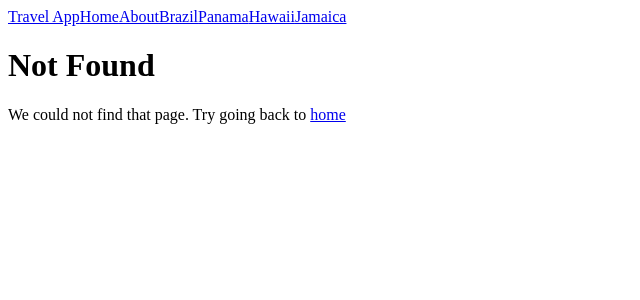
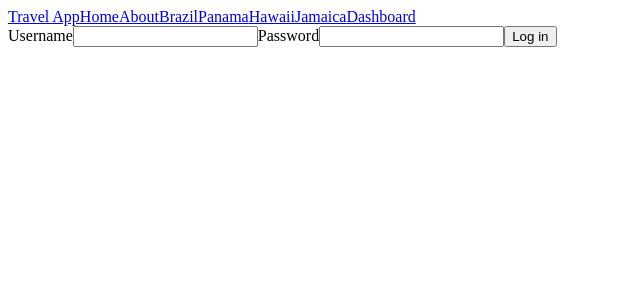
Before and after one commit to osaga-fu/vue-router-course, a Vue app: page /login in a window 1280 px wide. Before the commit this address had no page. Shown: the top 300 px of the page, without its empty margins (0-640 px from the left). Built offline with nearby package versions, Linux system fonts and the light colour scheme.

Commit message:
Add route meta fields

```diff
--- a/src/components/NavigationMenu.vue
+++ b/src/components/NavigationMenu.vue
@@ -13,10 +13,14 @@ const destinations = sourceData.destinations;
     <RouterLink
       v-for="destination in destinations"
       :key="destination.id"
-      :to="{ name: 'destination.details', params: { id: destination.id, slug: destination.slug } }"
+      :to="{
+        name: 'destination.details',
+        params: { id: destination.id, slug: destination.slug },
+      }"
     >
       {{ destination.name }}
     </RouterLink>
+    <RouterLink :to="{ name: 'Protected' }">Dashboard</RouterLink>
   </nav>
 </template>
 
--- a/src/router/index.js
+++ b/src/router/index.js
@@ -4,6 +4,19 @@ import sourceData from "../data.json";
 
 const routes = [
   { path: "/", name: "Home", component: HomePage },
+  {
+    path: "/protected",
+    name: "Protected",
+    component: () => import("../views/ProtectedPage.vue"),
+    meta: {
+      requiresAuth: true,
+    },
+  },
+  {
+    path: "/login",
+    name: "Login",
+    component: () => import("../views/LogInPage.vue"),
+  },
   {
     path: "/about",
     name: "About",
@@ -57,5 +70,11 @@ const router = createRouter({
     return savedPosition || { top: 0 };
   },
 });
+//Global navigation guard
+router.beforeEach((to, from) => {
+  if (to.meta.requiresAuth && !window.user) {
+    return { name: "Login" };
+  }
+});
 
 export default router;
--- /dev/null
+++ b/src/views/LogInPage.vue
@@ -0,0 +1,28 @@
+<script setup>
+import { ref } from "vue";
+import { useRouter } from "vue-router";
+
+const username = ref("");
+const password = ref("");
+const router = useRouter();
+
+const login = () => {
+  // Simulated authentication
+  window.user = username.value;
+  router.push({ name: "Protected" });
+}
+</script>
+
+<template>
+  <div class="login">
+    <form @submit.prevent="login" class="form">
+      <label for="username">Username</label>
+      <input v-model="username" type="text" name="username" class="input" />
+      <label for="password">Password</label>
+      <input v-model="password" type="text" name="password" class="input" />
+      <button class="btn">Log in</button>
+    </form>
+  </div>
+</template>
+
+<style scoped></style>
--- /dev/null
+++ b/src/views/ProtectedPage.vue
@@ -0,0 +1,23 @@
+<script setup>
+import { ref } from 'vue';
+import { useRouter } from 'vue-router'
+
+const router = useRouter()
+
+const username = ref(window.user)
+
+function logout() {
+  window.user = null
+  router.push({ name: 'Home' })
+}
+
+</script>
+
+<template>
+  <h1>Welcome {{ username }}</h1>
+  <button @click="logout">Log Out</button>
+</template>
+
+<style scoped>
+
+</style>
```
